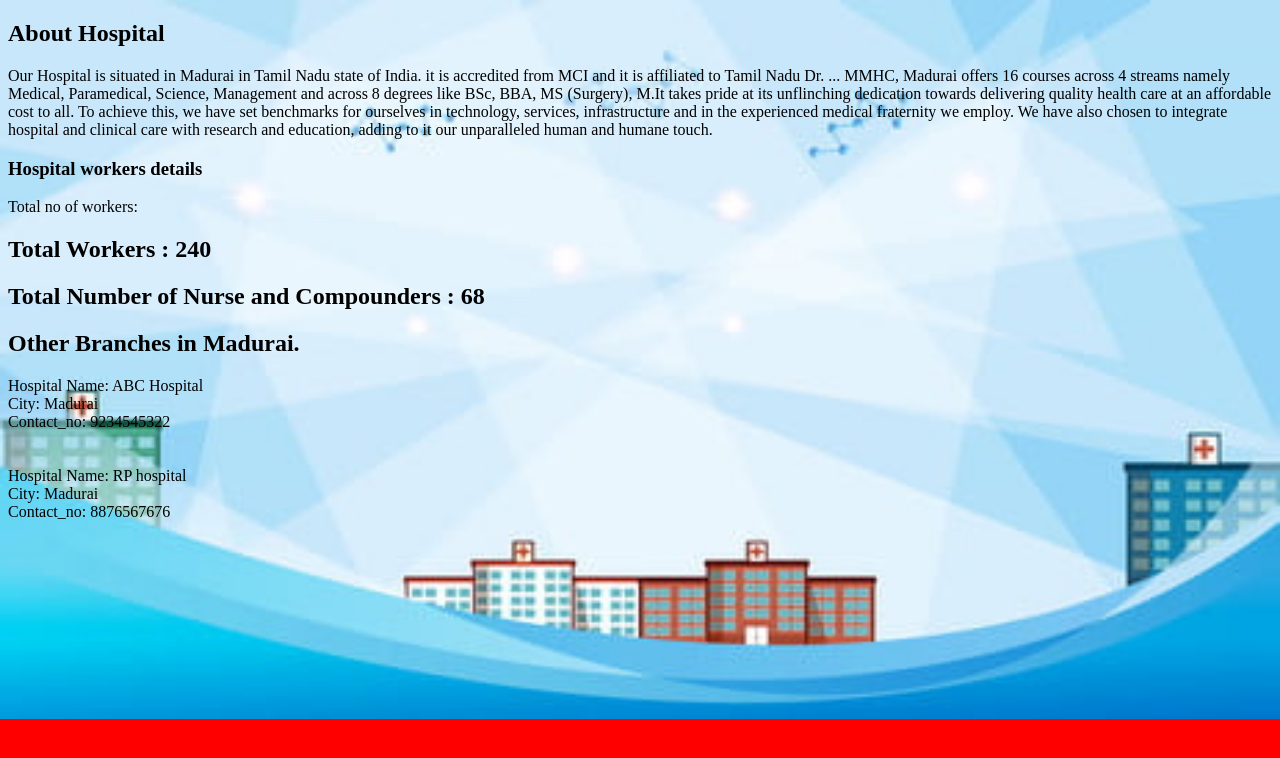
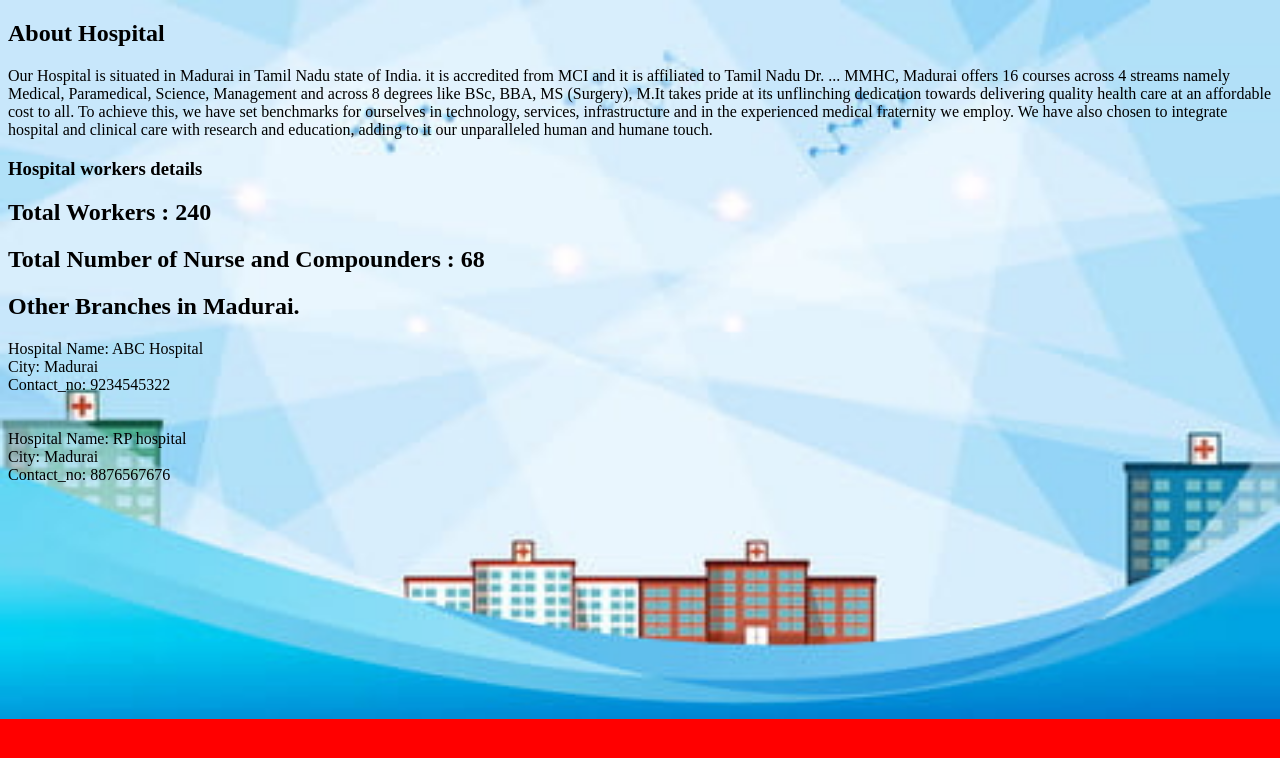
Before and after one commit to pavitharani/Online-appointment-with-doctors, a plain HTML site: page worker.html in a window 1280 px wide. Drawn offline with nearby package versions, Linux system fonts and the light colour scheme.

Commit message:
Update worker.html

```diff
--- a/worker.html
+++ b/worker.html
@@ -21,7 +21,6 @@
 	<my-directive> </my-directive>
 	<div " ng-controller="TotCtrl">
     <h3 text-align="centre">Hospital workers details</h1>
-	Total no of workers:
   <h2>Total Workers : {{tot}}</h2>
 
 </div>
```
